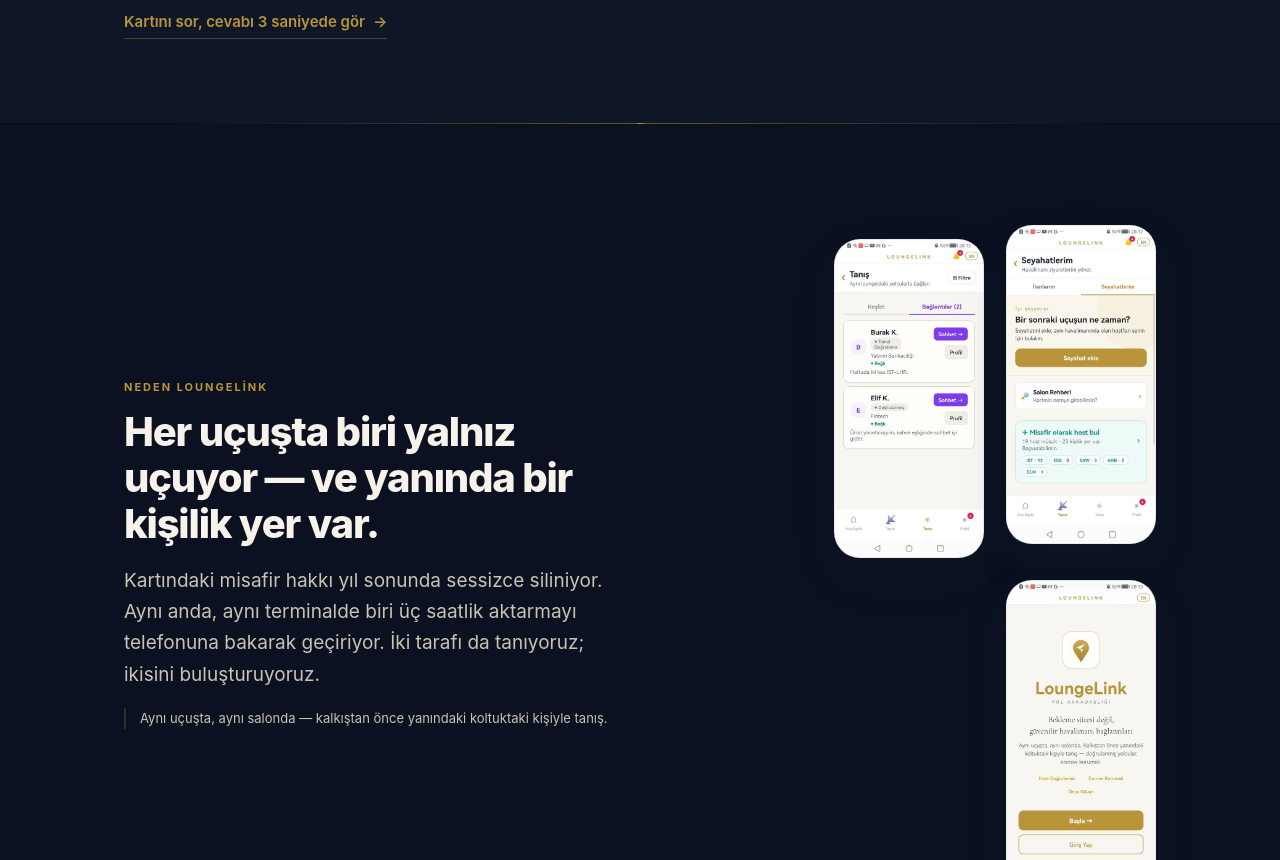
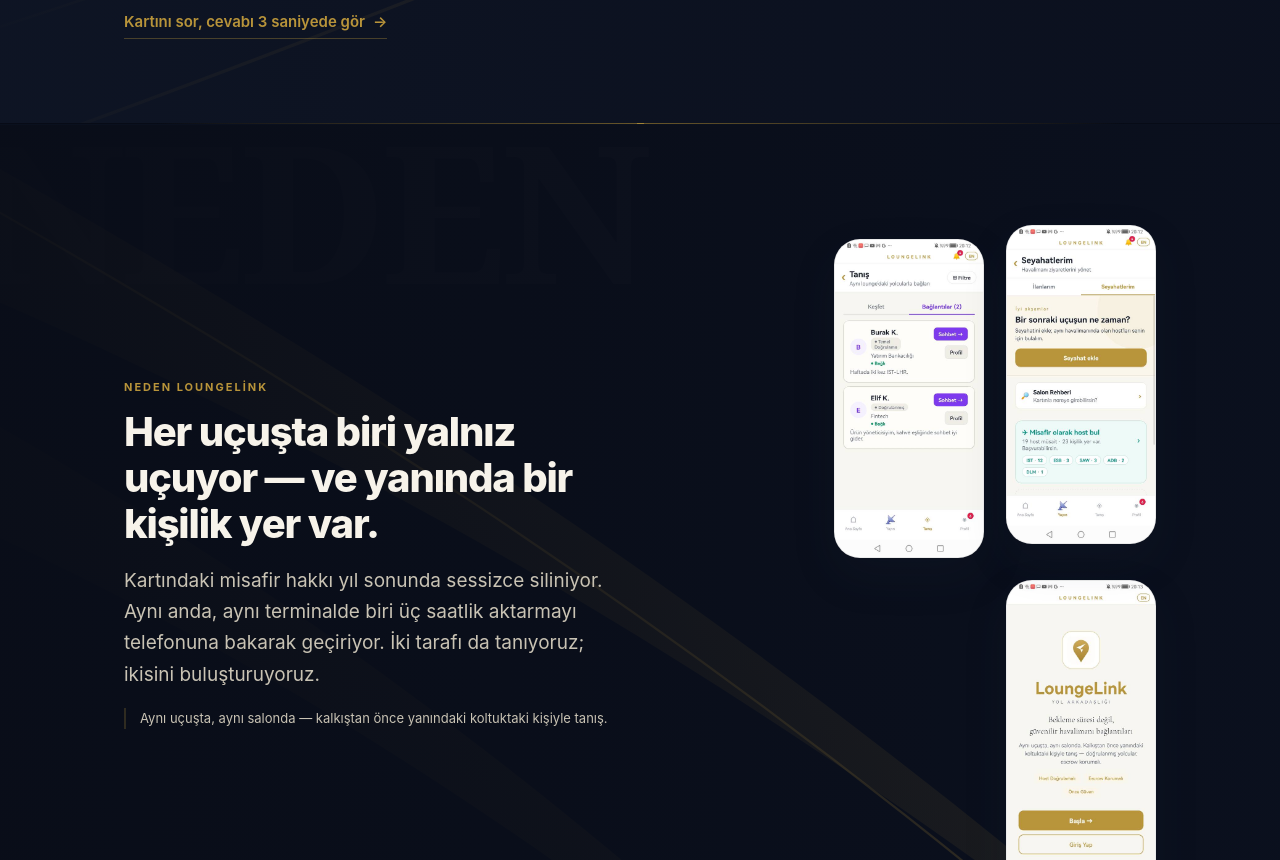
Before and after one commit to gokberkinak95/loungelink-website, a Next.js app: page / in a window 1280 px wide. Shown: the part 1940-2800 px from the top of the page. Built offline with nearby package versions, Linux system fonts and the light colour scheme.

Commit message:
site v0.11: gorunmeyen buton fix, aurora katmani, kanat cizgisi

```diff
--- a/app/globals.css
+++ b/app/globals.css
@@ -587,3 +587,45 @@
 .qa b { color: #F7F3EA; font-size: 15.5px; font-family: var(--serif); font-weight: 700; }
 .qa span { color: #ABA495; font-size: 14px; line-height: 1.62; }
 @media (max-width: 760px) { .qa { grid-template-columns: 1fr; gap: 8px; } }
+
+/* ============================================================
+   BÖLÜM SAHNELERİ + HAYALET TİPOGRAFİ
+   🔴 Önceki turlarda dekoru %13 opaklıkla koymuştum: teknik olarak
+   vardı, görsel olarak yoktu. Görünmeyen dekor, olmayan dekordur.
+   Sahneler artık BÜYÜK ve NET; okunabilirliği bölüm scrim'i korur.
+   ============================================================ */
+.sec-scene {
+  position: absolute; inset: 0; width: 100%; height: 100%;
+  z-index: 0; pointer-events: none;
+}
+.sec-scene.flip { transform: scaleX(-1); }
+.section.dark-band > .wrap { position: relative; z-index: 2; }
+
+/* Başlığın arkasındaki dev soluk kelime — editoryal derinlik.
+   Tek başına bir "dekor" değil: bölümün konusunu tekrar eder,
+   göz kaydırırken bölümü tanır. */
+.ghost {
+  position: absolute; left: -2vw; top: 6px; z-index: 1; pointer-events: none;
+  font-family: var(--serif); font-weight: 800; letter-spacing: -0.03em;
+  font-size: clamp(78px, 15vw, 210px); line-height: .82;
+  color: rgba(243,239,230,.035); white-space: nowrap; user-select: none;
+}
+@media (max-width: 760px) { .ghost { display: none; } }
+
+/* Bölüm okunabilirlik perdesi: sahne canlı, metin net kalsın */
+.section.dark-band::after {
+  content: ""; position: absolute; inset: 0; z-index: 1; pointer-events: none;
+  background: linear-gradient(90deg, rgba(9,13,24,.92) 0%, rgba(9,13,24,.72) 45%, rgba(9,13,24,.30) 100%);
+}
+.section.dark-band.alt::after {
+  background: linear-gradient(270deg, rgba(11,16,30,.92) 0%, rgba(11,16,30,.70) 45%, rgba(11,16,30,.28) 100%);
+}
+
+/* Global kanat artık GÖRÜNÜR (eski: .5 → yeni: 1 ve daha güçlü stop'lar) */
+.wing-bg { opacity: .95; }
+.aurora {
+  background:
+    radial-gradient(55% 38% at 88% 8%, rgba(184,148,58,.26), transparent 62%),
+    radial-gradient(48% 32% at 6% 42%, rgba(13,148,136,.14), transparent 62%),
+    radial-gradient(65% 45% at 62% 98%, rgba(184,148,58,.20), transparent 66%);
+}
--- a/app/page.jsx
+++ b/app/page.jsx
@@ -2,6 +2,7 @@
 import Phone from "../components/Phone";
 import NightScene from "../components/NightScene";
 import PhoneShelf from "../components/PhoneShelf";
+import SectionScene from "../components/SectionScene";
 import RuleDemo from "../components/RuleDemo";
 
 // ============================================================
@@ -99,6 +100,8 @@
 
       {/* --- AKIŞ: 3 ADIM — numara gerçek sıra taşıyor --- */}
       <section className="section dark-band alt" id="akis">
+        <SectionScene kind="contrail" />
+        <div className="ghost" aria-hidden="true">AKIŞ</div>
         <div className="wrap">
           <div className="eyebrow">Nasıl çalışır</div>
           <h2>Uçuşunu yaz, eşleşmeni bul.</h2>
@@ -121,6 +124,8 @@
 
       {/* --- NEDEN --- */}
       <section className="section dark-band" id="neden">
+        <SectionScene kind="wing" flip />
+        <div className="ghost" aria-hidden="true">NEDEN</div>
         <div className="wrap split">
           <div className="col-text">
             <div className="eyebrow">Neden LoungeLink</div>
@@ -150,6 +155,8 @@
           🔴 Rakipte 4 GENEL ittifak kartı var; bizde her kart gerçek
           kural verisinden konuşuyor. Bu bölüm bizim hendek. */}
       <section className="section dark-band alt" id="kural">
+        <SectionScene kind="runway" />
+        <div className="ghost" aria-hidden="true">KURAL</div>
         <div className="wrap">
           <div className="eyebrow">Kural motoru</div>
           <h2>"Bu kartla misafir götürebilir miyim?"</h2>
@@ -178,6 +185,8 @@
 
       {/* --- GÜVEN — hepsi app'te gerçekten var olan mekanizmalar --- */}
       <section className="section dark-band" id="guven">
+        <SectionScene kind="radar" />
+        <div className="ghost" aria-hidden="true">GÜVEN</div>
         <div className="wrap">
           <div className="eyebrow">Güven & güvenlik</div>
           {/* v0.8 — İFADE SATIRI: LS kart ızgaralarının arasına tek
@@ -252,6 +261,8 @@
           kullanmaya devam eder. İkna edilmesi gereken taraf host, ve
           site bugüne kadar misafire konuşuyordu. */}
       <section className="section dark-band host-band" id="kart-sahibi">
+        <SectionScene kind="wing" />
+        <div className="ghost" aria-hidden="true">KART</div>
         <div className="wrap">
           <div className="sec-no">04</div>
           <div className="eyebrow">KART SAHİBİNE</div>
@@ -290,6 +301,8 @@
 
       {/* --- SSS --- */}
       <section className="section dark-band alt" id="sss">
+        <SectionScene kind="contrail" flip />
+        <div className="ghost" aria-hidden="true">SSS</div>
         <div className="wrap" style={{ maxWidth: 760 }}>
           <div className="eyebrow">Sık sorulanlar</div>
           <h2 style={{ marginBottom: 14 }}>Aklınızdaki soru muhtemelen burada.</h2>
@@ -304,6 +317,8 @@
 
       {/* --- BETA --- */}
       <section className="section dark-band" id="beta" style={{ textAlign: "center" }}>
+        <SectionScene kind="horizon" />
+        <div className="ghost" aria-hidden="true">BETA</div>
         <div className="wrap" style={{ maxWidth: 620 }}>
           <div className="eyebrow">Kapalı beta</div>
           <h2>{SITE.closing} <em style={{ color: "var(--gold)", fontStyle: "italic" }}>{SITE.closingEm}</em></h2>
--- /dev/null
+++ b/components/SectionScene.jsx
@@ -0,0 +1,133 @@
+// ============================================================
+// SectionScene — HER BÖLÜMÜN KENDİ SAHNESİ
+//
+// 🔴 GERÇEK SORUN (Gökberk üç kez söyledi, üçünde de yanlış çözdüm):
+// "Arka plan çok sade, sadece sayfanın başında bir şey var."
+// Doğruydu. Ben global bir `aurora` katmanı koymuştum ve opaklığını
+// %13'e ayarlamıştım — yani teknik olarak vardı, görsel olarak yoktu.
+// "Ekledim" demek yetmiyor; GÖRÜNMESİ gerekiyor.
+//
+// Lounge Surf'ün yaptığı şey tek bir global doku değil: her bölümde
+// BÜYÜK, NET bir form var ve scroll ettikçe sahne değişiyor. Göz her
+// bölümde yeni bir şey buluyor, sayfa "devam ediyor" hissi veriyor.
+//
+// Bu bileşen aynı işi yapar ama bizim geometrimizle: kanat, jet izi,
+// pist, radar, ufuk. Hepsi SVG — 0 KB'a yakın, her ekranda keskin,
+// tek vurgu rengi (altın) ve bir yardımcı ton (teal) dışında renk yok.
+//
+// Opaklıklar BİLEREK yüksek (0.18–0.45): görünmeyen dekor, olmayan
+// dekordur. Metin okunabilirliği bölümlerin kendi scrim'leriyle korunur.
+// ============================================================
+let __sceneSeq = 0;
+
+export default function SectionScene({ kind = "wing", flip = false, id }) {
+  // Her örnek kendi gradyan kimliğini taşır; aynı sahne iki kez
+  // kullanılsa da gradyanlar karışmaz.
+  const uid = id || `${kind}${(__sceneSeq = (__sceneSeq + 1) % 1000)}`;
+  const common = {
+    className: "sec-scene" + (flip ? " flip" : ""),
+    "aria-hidden": "true",
+    preserveAspectRatio: "xMidYMid slice",
+  };
+
+  if (kind === "contrail") {
+    // AKIŞ — üç jet izi, sayfayı çapraz kesiyor: hareket ve yön
+    return (
+      <svg {...common} viewBox="0 0 1200 700">
+        <defs>
+          <linearGradient id={`ct-${uid}`} x1="0" y1="1" x2="1" y2="0">
+            <stop offset="0%" stopColor="#B8943A" stopOpacity="0" />
+            <stop offset="55%" stopColor="#B8943A" stopOpacity=".55" />
+            <stop offset="100%" stopColor="#F4D79A" stopOpacity=".9" />
+          </linearGradient>
+        </defs>
+        {[0, 1, 2].map((i) => (
+          <g key={i} opacity={0.5 - i * 0.13}>
+            <path d={`M-40 ${640 - i * 120} C 300 ${520 - i * 110}, 780 ${330 - i * 90}, 1260 ${120 - i * 70}`}
+                  fill="none" stroke={`url(#ct-${uid})`} strokeWidth={3 - i * 0.6} />
+            <circle cx={1240 - i * 40} cy={128 - i * 70} r={4 - i} fill="#F4D79A" />
+          </g>
+        ))}
+      </svg>
+    );
+  }
+
+  if (kind === "runway") {
+    // KURAL — perspektifte daralan pist ışıkları: "karar" hissi
+    const rows = Array.from({ length: 22 }, (_, i) => i / 21);
+    return (
+      <svg {...common} viewBox="0 0 1200 700">
+        {rows.map((t, i) => {
+          const y = 210 + 500 * Math.pow(t, 1.7);
+          const sp = 40 + 560 * Math.pow(t, 1.55);
+          const r = 2 + t * 7;
+          const o = 0.15 + t * 0.5;
+          return (
+            <g key={i} opacity={o}>
+              <circle cx={600 - sp} cy={y} r={r} fill="#F4D79A" />
+              <circle cx={600 + sp} cy={y} r={r} fill="#F4D79A" />
+            </g>
+          );
+        })}
+        <path d="M594 210 L606 210 L760 700 L440 700 Z" fill="#B8943A" opacity=".07" />
+      </svg>
+    );
+  }
+
+  if (kind === "radar") {
+    // GÜVEN — eş merkezli halkalar: kapsama, koruma, ölçüm
+    return (
+      <svg {...common} viewBox="0 0 1200 700">
+        {[120, 220, 330, 450, 580].map((r, i) => (
+          <circle key={r} cx="980" cy="350" r={r} fill="none"
+                  stroke="#0D9488" strokeOpacity={0.30 - i * 0.045} strokeWidth="1.5" />
+        ))}
+        {[170, 290, 400].map((r, i) => (
+          <circle key={"g" + r} cx="980" cy="350" r={r} fill="none"
+                  stroke="#B8943A" strokeOpacity={0.26 - i * 0.06} strokeWidth="1" />
+        ))}
+        <circle cx="980" cy="350" r="7" fill="#B8943A" opacity=".7" />
+      </svg>
+    );
+  }
+
+  if (kind === "horizon") {
+    // BETA / kapanış — ufuk ve şafak: "kalkışa az kaldı"
+    return (
+      <svg {...common} viewBox="0 0 1200 700">
+        <defs>
+          <linearGradient id={`hz-${uid}`} x1="0" y1="0" x2="0" y2="1">
+            <stop offset="0%" stopColor="#B8943A" stopOpacity="0" />
+            <stop offset="80%" stopColor="#B8943A" stopOpacity=".30" />
+            <stop offset="100%" stopColor="#8A5A2B" stopOpacity=".45" />
+          </linearGradient>
+        </defs>
+        <rect x="0" y="380" width="1200" height="320" fill={`url(#hz-${uid})`} />
+        <line x1="0" y1="470" x2="1200" y2="470" stroke="#F4D79A" strokeOpacity=".45" strokeWidth="1.5" />
+        {Array.from({ length: 46 }, (_, i) => (
+          <circle key={i} cx={(i * 137) % 1200} cy={500 + ((i * 61) % 170)} r={1.6 + (i % 3)}
+                  fill="#F4D79A" opacity={0.25 + ((i % 5) / 12)} />
+        ))}
+      </svg>
+    );
+  }
+
+  // KANAT (varsayılan) — dev konik kesit, sayfanın karakteri
+  return (
+    <svg {...common} viewBox="0 0 1200 700">
+      <defs>
+        <linearGradient id={`wg-${uid}`} x1="0" y1="0" x2="1" y2="1">
+          <stop offset="0%" stopColor="#B8943A" stopOpacity=".34" />
+          <stop offset="60%" stopColor="#B8943A" stopOpacity=".12" />
+          <stop offset="100%" stopColor="#0D9488" stopOpacity=".10" />
+        </linearGradient>
+      </defs>
+      <path d="M1260 -80 C 900 120, 520 330, 60 760 C 520 380, 880 190, 1300 30 Z" fill={`url(#wg-${uid})`} />
+      <path d="M1300 90 C 980 250, 700 420, 340 780 C 700 480, 940 330, 1320 190 Z"
+            fill={`url(#wg-${uid})`} opacity=".55" />
+      <path d="M1280 -60 C 920 140, 540 350, 80 780" fill="none"
+            stroke="#B8943A" strokeOpacity=".38" strokeWidth="1.6" />
+      <circle cx="1268" cy="-52" r="6" fill="#F4D79A" opacity=".8" />
+    </svg>
+  );
+}
--- a/package.json
+++ b/package.json
@@ -1,6 +1,6 @@
 {
   "name": "loungelink-website",
-  "version": "0.13.0",
+  "version": "0.14.0",
   "description": "",
   "main": "index.js",
   "scripts": {
```
Also changed, not shown: 1 other file (tests, documents, lock files or other folders).
